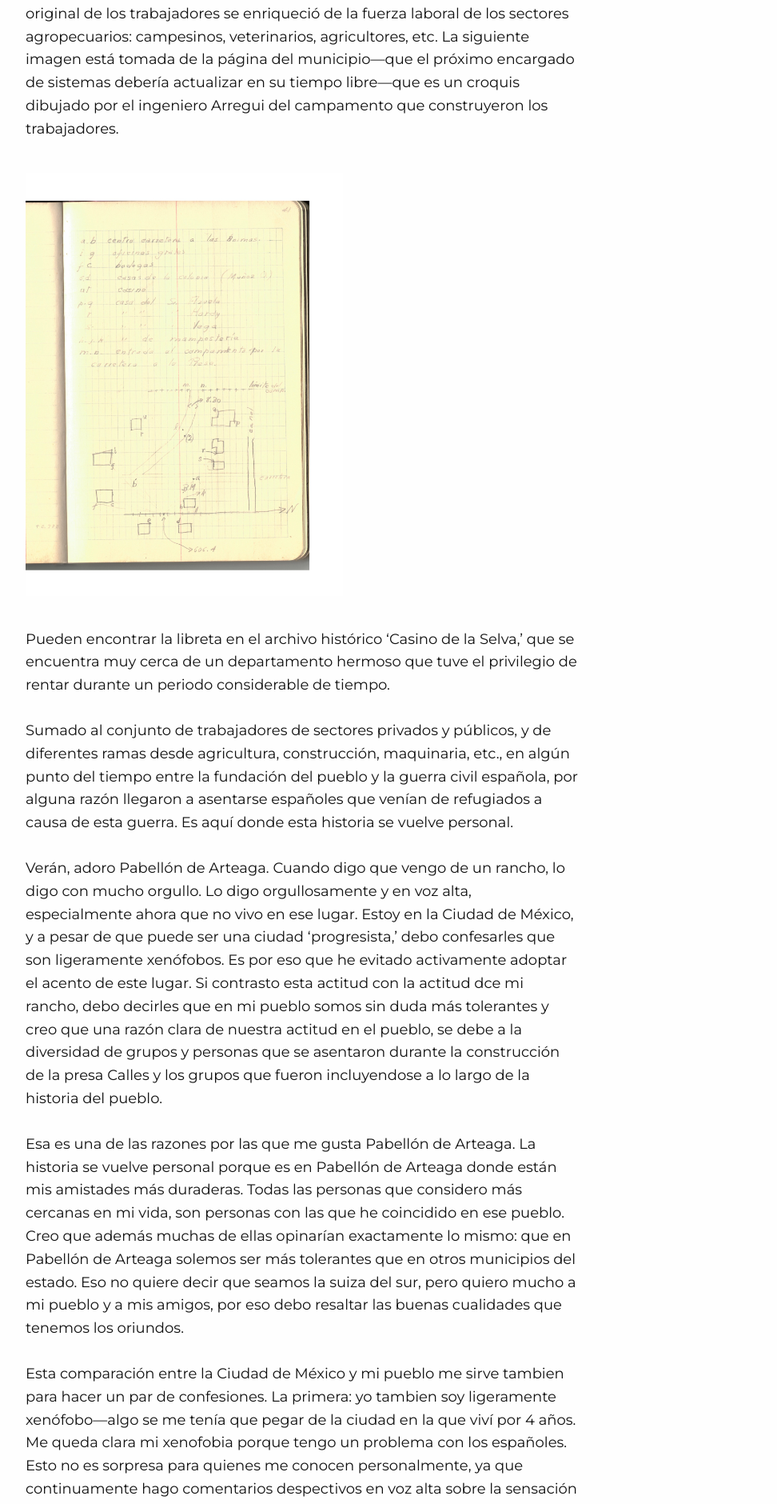
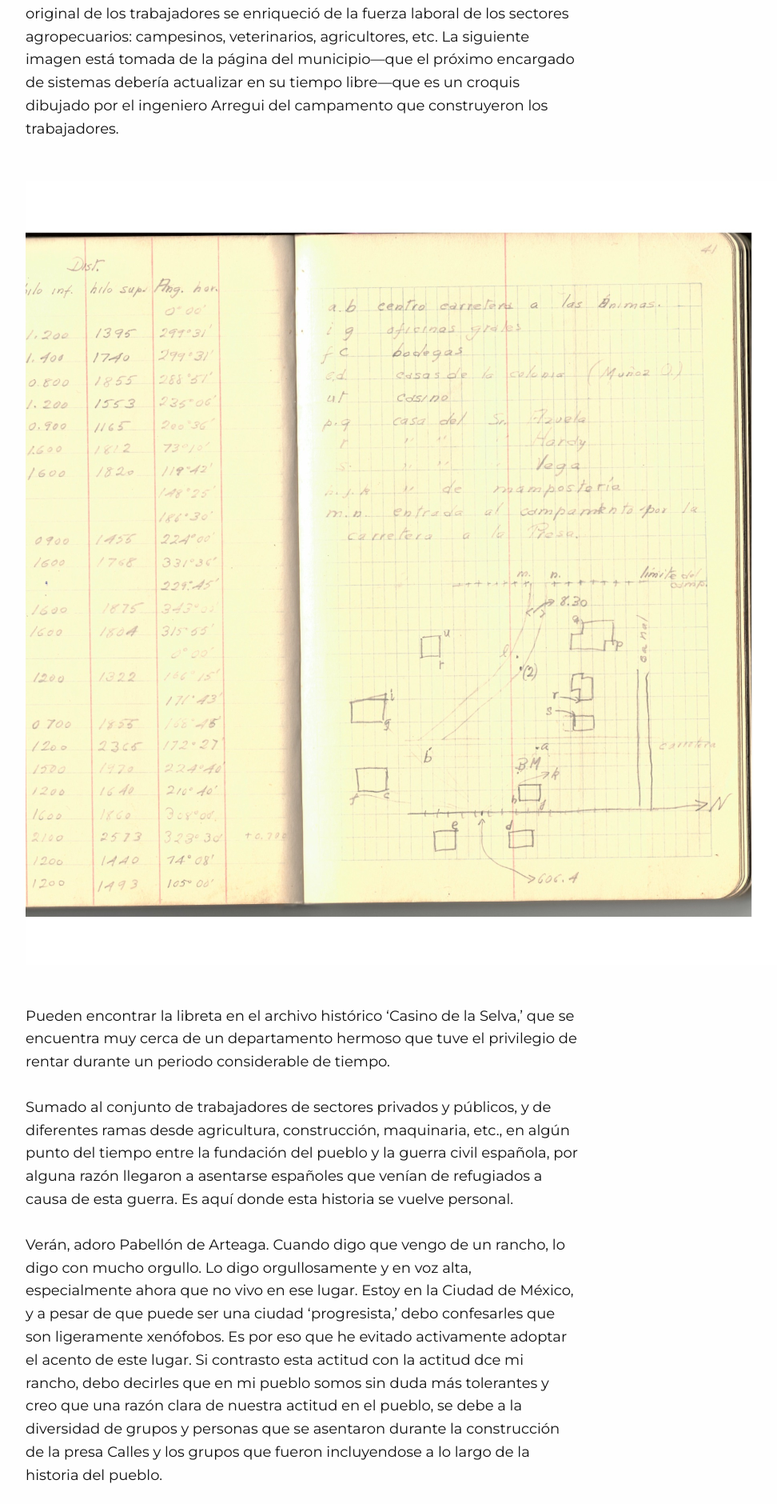
Before and after one commit to Oiuhukt/failosophy, a Jekyll site: the page built from _posts/2026-05-24-pabellondeart.md, in a window 1280 px wide. Shown: the part 1084-2964 px from the top of the page at 80% size, without its empty margins (32-1004 px from the left). Built offline with Jekyll 4.4.1, drawn with Linux system fonts in a browser that asks for light colours; some web fonts are replaced.

Commit message:
nuevo post

```diff
--- a/css/tufte.scss
+++ b/css/tufte.scss
@@ -462,31 +462,30 @@ sup {
     }
 }
 
-
 /* ==========================================================================
-   IMÁGENES A ANCHO COMPLETO (ESCALADO COMPLETO)
+   IMÁGENES A ANCHO COMPLETO (ESCALADO Y CENTRADO DE BORDES)
    ========================================================================== */
 
 html, body {
-    overflow-x: hidden; /* Previene scroll horizontal */
+    overflow-x: hidden; /* Sigue siendo vital para evitar el scroll horizontal */
 }
 
 .full-page-image {
     display: block;
-    /* Permite que se expanda hasta el ancho total de la pantalla si es necesario */
+
+    /* Obliga a la imagen a ocupar el 100% de la pantalla horizontalmente */
     width: 100vw !important;
-    /* Pero se reduce elegantemente para no rebasar el espacio visible */
-    max-width: 100% !important;
-    height: auto !important; /* Mantiene la proporción original sin deformar */
-    object-fit: contain; /* Asegura que la imagen se renderice completa */
 
-    /* Centrado relativo respecto a la pantalla */
-    position: relative;
-    left: 50%;
-    right: 50%;
-    margin-left: -50vw !important;
-    margin-right: -50vw !important;
+    /* Evita que la altura sobrepase la pantalla y la escala proporcionalmente */
+    height: auto !important;
 
-    margin-top: 2rem;
-    margin-bottom: 2rem;
+    /* Rompe el contenedor <article> calculando la distancia exacta al borde izquierdo */
+    margin-left: calc(-50vw + 50%) !important;
+    margin-right: calc(-50vw + 50%) !important;
+
+    /* Máxima seguridad para que no intente heredar límites del layout */
+    max-width: none !important;
+
+    margin-top: 2.5rem;
+    margin-bottom: 2.5rem;
 }
```
